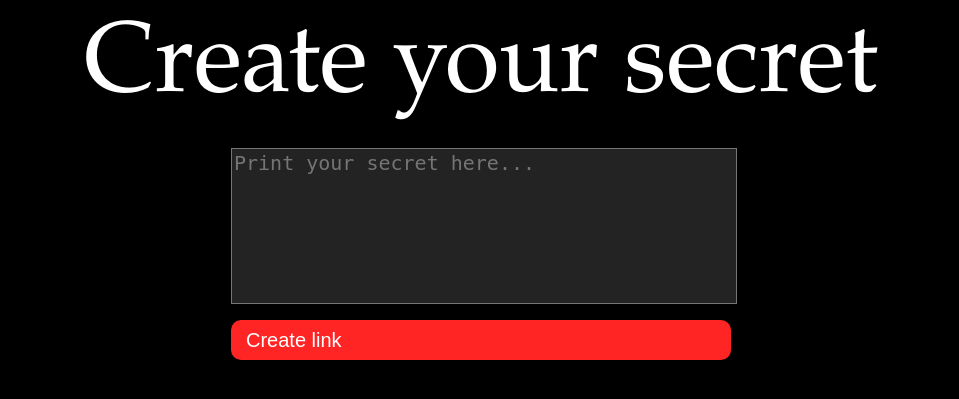
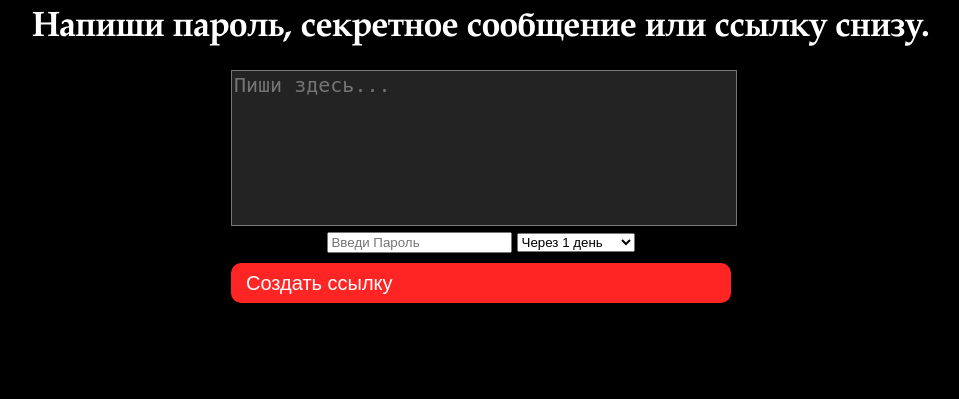
Before and after one commit to DanilkaVc/secrets, a Django app: page / in a window 1280 px wide. Shown: the top 399 px of the page, without its empty margins (159-1118 px from the left). Run offline with Django 5.2, Linux system fonts and the light colour scheme.

Commit message:
passphrase and expires in

```diff
--- a/static/index.css
+++ b/static/styles.css
@@ -15,7 +15,8 @@ textarea {
 }
 
 .title-secret {
-	font-size: 100px;
+	font-size: 35px;
+	font-weight: bold;
 	color: white;
 	margin-left: auto;
 	margin-right: auto;
@@ -47,3 +48,11 @@ textarea {
     max-width: 500px;
     margin: 0 auto;
 }
+
+.password {
+
+}
+
+.expires-in select{
+
+}
--- a/templates/index.html
+++ b/templates/index.html
@@ -3,19 +3,35 @@
 <html lang="en">
 <head>
     <meta charset="UTF-8">
-    <title>Secrets</title>
-    <link rel="stylesheet" href={% static "index.css"%} type="text/css" />
+    <title>Секреты</title>
+    <link rel="stylesheet" href={% static "styles.css"%} type="text/css" />
 </head>
 <body>
-    <div class="title-secret">
-        Create your secret
-    </div>
+    <label class="title-secret">
+        Напиши пароль, секретное сообщение или ссылку снизу.
+    </label>
     <form method="post" class="container">
+        <textarea name="secret" maxlength=5000 required rows='8' cols='50' spellcheck="false"
+                  placeholder="Пиши здесь..."></textarea>
         <div>
-            <textarea name="secret" maxlength=5000 required rows='8' cols='50' spellcheck="false"
-                      placeholder="Print your secret here..."></textarea>
-            <button class="cr-btn" type="submit" >Create link</button>
+            <input name="passphrase" type="password" placeholder="Введи Пароль">
+            <!-- здесь будет чекбокс для скрытия -->
+            <select name="expires_in" class="select-expires-in">
+                <!-- value в секундах -->
+                <option value="60">Через 1 минуту</option>
+                <option value="300">Через 5 минут</option>
+                <option value="1800">Через 30 минут</option>
+                <option value="3600">Через 1 час</option>
+                <option value="14400">Через 4 часа</option>
+                <option value="43200">Через 12 часов</option>
+                <option value="86400" selected>Через 1 день</option>
+                <option value="259200">Через 3 дня</option>
+                <option value="604800">Через 7 дней</option>
+            </select>
         </div>
+
+
+        <button class="cr-btn" type="submit" >Создать ссылку</button>
     </form>
 </body>
 </html>
```
Also changed, not shown: templates/get_link.html (added, +12 -0 lines).
